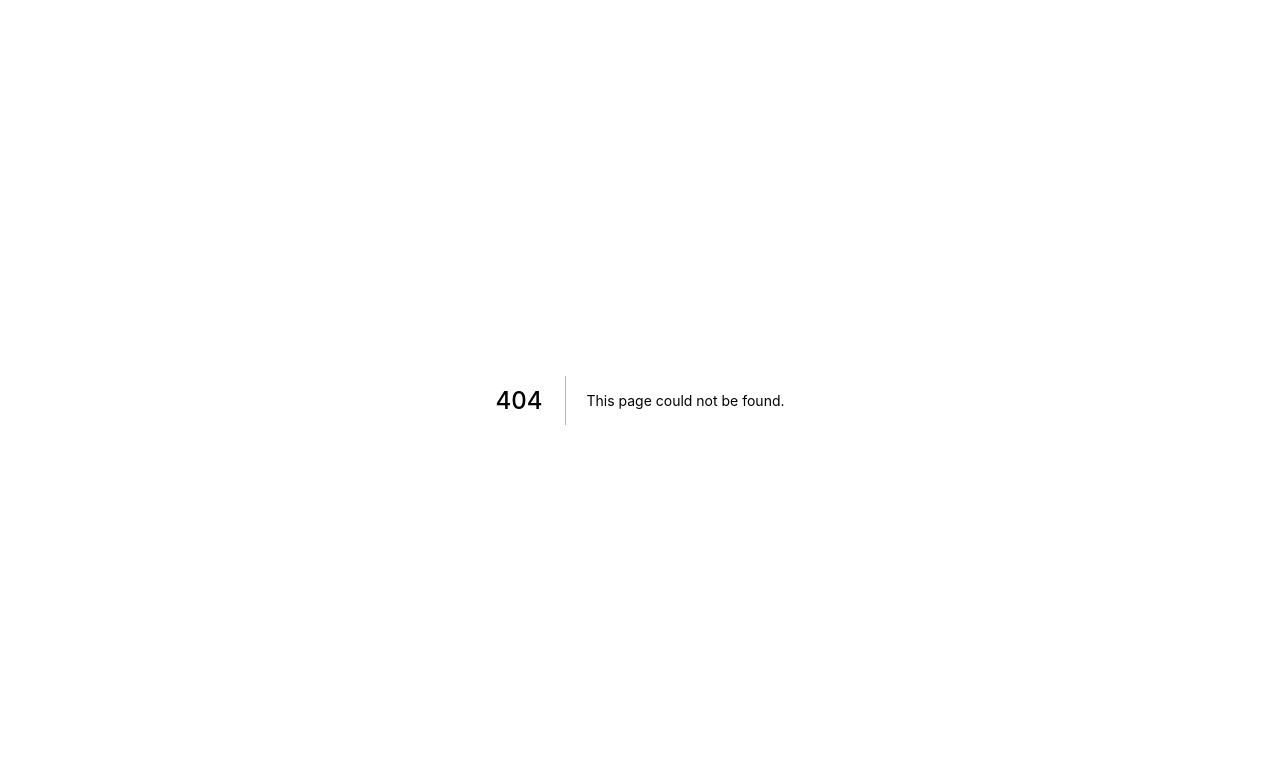
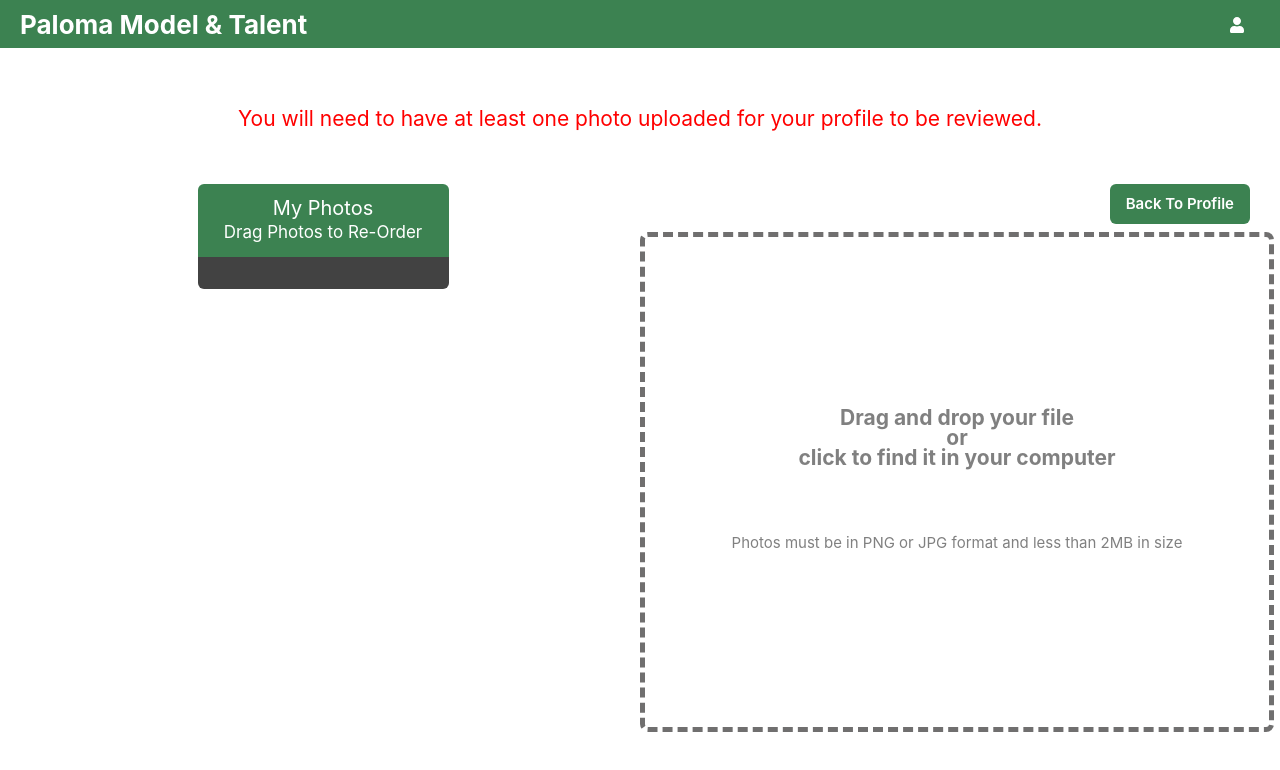
Before and after one commit to JosephDev99/nextjs-project, a Next.js app: page /talent/photos in a window 1280 px wide. Before the commit this address had no page. Shown: the top 770 px of the page. Built offline with nearby package versions, Linux system fonts and the light colour scheme.

Commit message:
add drag & drop image

```diff
--- /dev/null
+++ b/components/Dropzone.js
@@ -0,0 +1,28 @@
+// Dropzone.js
+
+import { Box, Text } from '@chakra-ui/react'
+import { useDropzone } from "react-dropzone";
+
+function Dropzone({ onDrop, accept, open }) {
+  const { getRootProps, getInputProps, isDragActive, acceptedFiles } =
+    useDropzone({
+      accept,
+      onDrop,
+    });
+
+  const files = acceptedFiles.map((file) => (
+    <li key={file.path}>
+      {file.path} - {file.size} bytes
+    </li>
+  ));
+
+  return (
+    <Box {...getRootProps({ className: "dropzone" })} height={500} marginTop={2} width='full' border='5px dashed #706f6f' borderRadius={8} display='flex' flexDirection='column' justifyContent='center' textAlign='center'>
+      <input className="input-zone" {...getInputProps()} />
+      <Text color='grey' fontSize={21} lineHeight='20px' fontWeight='bold'>Drag and drop your file<br />or<br /><span style={{ cursor: 'pointer' }}>click to find it in your computer</span></Text>
+      <Text color='grey' fontSize={15} marginTop={16}>Photos must be in PNG or JPG format and less than 2MB in size</Text>
+    </Box>
+  );
+}
+
+export default Dropzone;
--- /dev/null
+++ b/components/ImageGrid.js
@@ -0,0 +1,34 @@
+// ImageGrid.js
+
+import DraggableList from 'react-draggable-lists'
+import { Box } from '@chakra-ui/react'
+// Rendering individual images
+const Image = ({ image }) => {
+  return (
+    <Box marginY={4}>
+      <img
+        alt={`img - ${image.id}`}
+        src={image.src}
+        className="file-img"
+      />
+    </Box>
+  );
+};
+
+// ImageList Component//
+const ImageGride = ({ images }) => {
+  // render each image by calling Image component
+  const renderImage = (image, index) => {
+    return <Image image={image} key={`${image.id}-image`} />;
+  };
+  // Return the list of files//
+  return (
+    <Box borderBottomRadius={6} backgroundColor='#424242' padding={4}>
+      {/* <DraggableList> */}
+      {images.map(renderImage)}
+      {/* </DraggableList> */}
+    </Box>
+  );
+};
+
+export default ImageGride;
--- a/package.json
+++ b/package.json
@@ -11,12 +11,16 @@
     "@chakra-ui/react": "^2.2.4",
     "@emotion/react": "^11.9.3",
     "@emotion/styled": "^11.9.3",
+    "cuid": "^2.1.8",
     "date-fns": "^2.11.1",
     "framer-motion": "^6.5.1",
     "gray-matter": "^4.0.2",
     "next": "^12.2.3",
     "react": "^18.2.0",
     "react-dom": "^18.2.0",
+    "react-draggable-list": "^4.1.0",
+    "react-draggable-lists": "^1.0.1",
+    "react-dropzone": "^14.2.2",
     "react-hook-form": "^7.33.1",
     "react-icons": "^4.4.0",
     "remark": "^14.0.1",
--- a/pages/talent-submission.js
+++ b/pages/talent-submission.js
@@ -6,7 +6,6 @@ import {
   Box,
   Button,
   Checkbox,
-  CheckboxGroup,
   FormControl,
   FormLabel,
   Grid,
@@ -20,7 +19,6 @@ import {
   ModalHeader,
   ModalFooter,
   ModalBody,
-  ModalCloseButton,
   Select,
   Text,
   Textarea,
--- /dev/null
+++ b/pages/talent/photos.js
@@ -0,0 +1,55 @@
+import { useCallback, useState } from 'react'
+import cuid from 'cuid'
+import Head from 'next/head'
+import Dropzone from '../../components/Dropzone'
+import ImageGrid from '../../components/ImageGrid'
+import Layout from '../../components/layout'
+import Link from 'next/link'
+import { Box, Button, Grid, GridItem, Heading, Text } from '@chakra-ui/react'
+
+export default function Photos() {
+  const [images, setImages] = useState([]);
+  const onDrop = useCallback((acceptedFiles) => {
+    acceptedFiles.map((file) => {
+      const reader = new FileReader();
+      reader.onload = function (e) {
+        setImages((prevState) => [
+          ...prevState,
+          { id: cuid(), src: e.target.result },
+        ]);
+      };
+      reader.readAsDataURL(file);
+      return file;
+    });
+  }, []);
+
+  return (
+    <Layout>
+      <Head>
+        <title>Talent photos</title>
+      </Head>
+      <Box fontSize='1.2rem' lineHeight={1.5} paddingTop={1} maxWidth={1500} margin='auto'>
+        <Text color='red' textAlign='center' paddingTop={51} paddingBottom={37} fontSize={21}>You will need to have at least one photo uploaded for your profile to be reviewed.</Text>
+        <Grid templateColumns='repeat(2, 1fr)' fontSize={16} padding='12px 6px 0'>
+          <GridItem>
+            <Box borderRadius={6} maxWidth={251} margin='auto'>
+              <Box borderTopRadius={6} backgroundColor='#3c8251' color='white' textAlign='center' paddingY={3}>
+                <Heading fontSize={20} fontWeight='normal'>My Photos</Heading>
+                <Text fontSize={17}>Drag Photos to Re-Order</Text>
+              </Box>
+              <ImageGrid images={images} />
+            </Box>
+          </GridItem>
+          <GridItem display='flex' flexDirection='column' alignItems='flex-end'>
+            <Button backgroundColor='#3c8251' color='white' fontSize={15} marginRight={6}>
+              <Link href='/profile'>
+                <a>Back To Profile</a>
+              </Link>
+            </Button>
+            <Dropzone onDrop={onDrop} accept={"image/*"} />
+          </GridItem>
+        </Grid>
+      </Box>
+    </Layout>
+  )
+}
```
Also changed, not shown: 1 other file (tests, documents, lock files or other folders).
